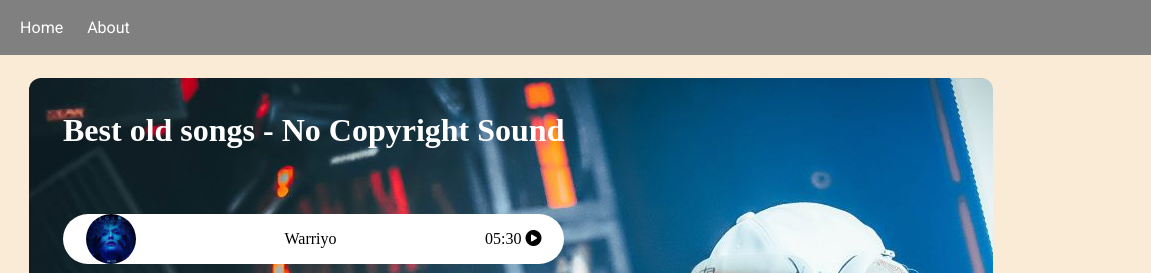
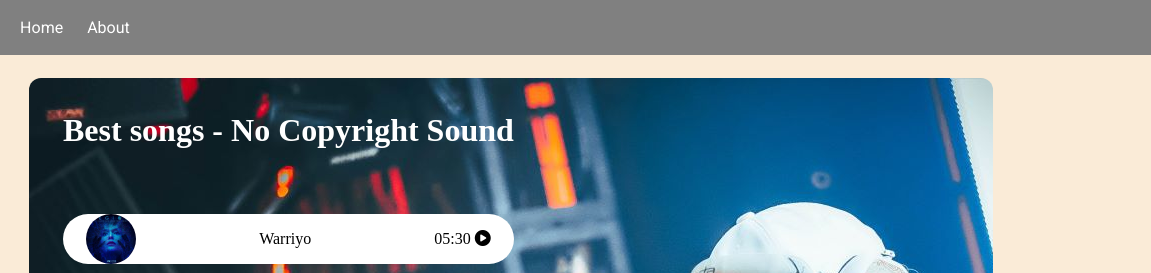
Before and after one commit to Rishi7686/Music-App, a plain HTML site: page index.html in a window 1280 px wide. Shown: the top 273 px of the page, 129-1280 px from the left. Drawn offline with Linux system fonts and the light colour scheme.

Commit message:
some change

```diff
--- a/index.html
+++ b/index.html
@@ -22,7 +22,7 @@
     <div class="container">
 
         <div class="songlist">
-            <h1>Best old songs - No Copyright Sound</h1>
+            <h1>Best songs - No Copyright Sound</h1>
             <div class="songitemmaindiv">
                 <div class="songItem">
                     <img alt="1">
```
